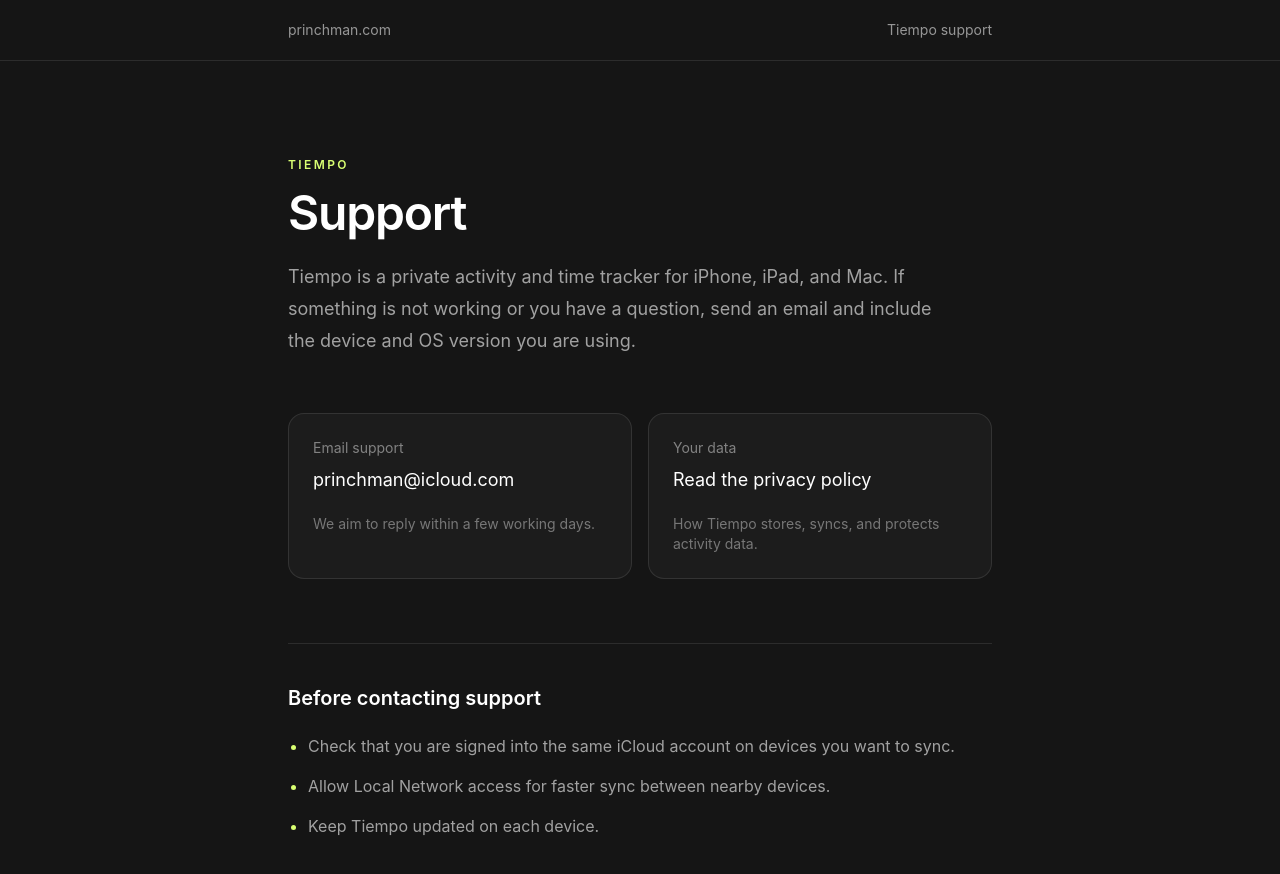
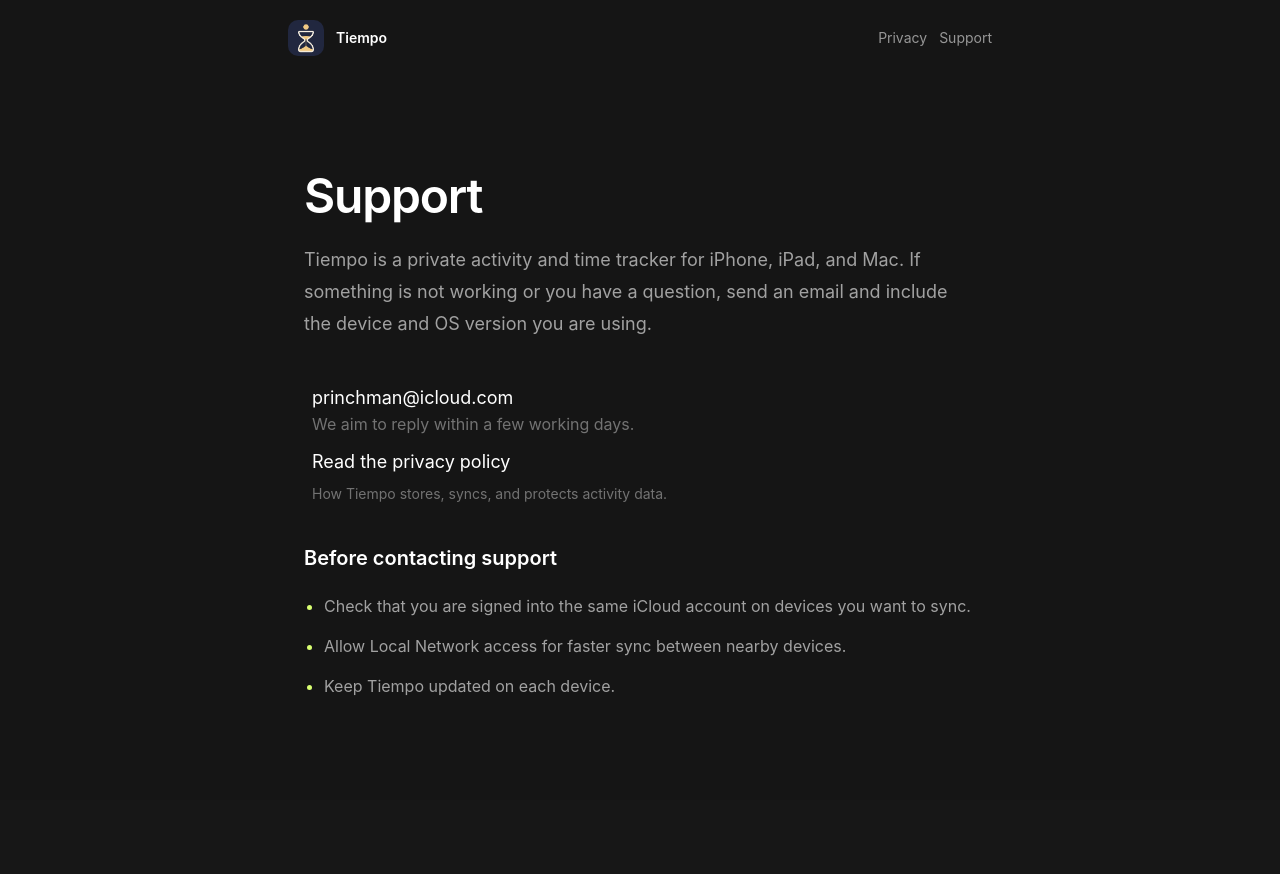
Before and after one commit to princhman/princhman.com, a SvelteKit app: page /tiempo/support in a window 1280 px wide. Shown: the top 874 px of the page. After the commit the page ends 800 px from the top, so only its background shows below. Built offline with nearby package versions, Linux system fonts and the light colour scheme.

Commit message:
Refine Tiempo page shell

```diff
--- a/src/routes/tiempo/+layout.svelte
+++ b/src/routes/tiempo/+layout.svelte
@@ -6,13 +6,40 @@
     <meta name="theme-color" content="#151515" />
 </svelte:head>
 
-<div class="min-h-screen bg-[#151515] text-white selection:bg-[#d9ff72] selection:text-black">
-    <header class="border-b border-white/10">
-        <div class="mx-auto flex max-w-3xl items-center justify-between px-5 py-5 sm:px-8">
-            <a href="/" class="text-sm text-white/55 transition hover:text-white">princhman.com</a>
-            <a href="/tiempo/support" class="text-sm text-white/55 transition hover:text-white">Tiempo support</a>
+<div
+    class="flex min-h-screen flex-col bg-[#151515] text-white selection:bg-[#d9ff72] selection:text-black"
+>
+    <header>
+        <div
+            class="mx-auto flex max-w-3xl items-center justify-between px-5 py-5 sm:px-8"
+        >
+            <a
+                href="/tiempo"
+                class="flex items-center gap-3 text-white transition hover:opacity-75"
+            >
+                <img
+                    src="/tiempo-icon.png"
+                    alt=""
+                    class="h-9 w-9 rounded-[28%]"
+                />
+                <span class="text-sm font-semibold">Tiempo</span>
+            </a>
+            <div class="flex gap-3">
+                <a
+                    href="/tiempo/privacy"
+                    class="text-sm text-white/55 transition hover:text-white"
+                    >Privacy</a
+                >
+                <a
+                    href="/tiempo/support"
+                    class="text-sm text-white/55 transition hover:text-white"
+                    >Support</a
+                >
+            </div>
         </div>
     </header>
 
-    {@render children()}
+    <div class="flex flex-1 flex-col">
+        {@render children()}
+    </div>
 </div>
--- a/src/routes/tiempo/+page.svelte
+++ b/src/routes/tiempo/+page.svelte
@@ -11,22 +11,22 @@
     />
 </svelte:head>
 
-<main class="mx-auto flex min-h-[calc(100vh-65px)] max-w-3xl flex-col justify-center px-5 py-16 sm:px-8">
-    <div class="grid items-center gap-10 sm:grid-cols-[160px_1fr] sm:gap-14">
-        <img
-            src="/tiempo-icon.png"
-            alt="Tiempo app icon"
-            class="h-32 w-32 rounded-[28%] shadow-[0_24px_70px_rgba(0,0,0,0.45)] sm:h-40 sm:w-40"
-        />
-
-        <div>
-            <p class="mb-4 text-xs font-semibold uppercase tracking-[0.2em] text-[#d9ff72]">
+<main
+    class="mx-auto flex w-full max-w-3xl flex-1 flex-col justify-center px-5 py-16 sm:px-8"
+>
+    <div class="flex flex-col items-center">
+        <p
+            class="mb-4 text-xs font-semibold uppercase tracking-[0.2em] text-[#d9ff72]"
+        >
             Your time, privately
         </p>
-            <h1 class="text-5xl font-semibold tracking-tight sm:text-6xl">Tiempo</h1>
-            <p class="mt-6 max-w-xl text-lg leading-8 text-white/60">
-                A calm activity and time tracker for iPhone, iPad, and Mac. Track what matters,
-                understand where your time goes, and keep everything in sync through your private iCloud.
+        <h1 class="text-5xl font-semibold tracking-tight sm:text-6xl">
+            Tiempo
+        </h1>
+        <p class="mt-6 max-w-xl text-lg leading-8 text-white/60 text-center">
+            A calm activity and time tracker for iPhone, iPad, and Mac. Track
+            what matters, understand where your time goes, and keep everything
+            in sync through your private iCloud.
         </p>
 
         <div class="mt-9">
@@ -35,22 +35,20 @@
                     href={appStoreUrl}
                     class="inline-flex min-h-14 items-center rounded-xl border border-white/15 bg-white px-5 text-black transition hover:bg-[#d9ff72]"
                 >
-                        <span class="text-sm font-semibold">Download on the App Store</span>
+                    <span class="text-sm font-semibold"
+                        >Download on the App Store</span
+                    >
                 </a>
             {:else}
                 <span
                     aria-disabled="true"
                     class="inline-flex min-h-14 cursor-default items-center rounded-xl border border-white/10 bg-white/[0.04] px-5 text-white/45"
                 >
-                        <span class="text-sm font-semibold">Coming to the App Store</span>
+                    <span class="text-sm font-semibold"
+                        >Coming to the App Store</span
+                    >
                 </span>
             {/if}
         </div>
     </div>
-    </div>
-
-    <footer class="mt-20 flex gap-6 border-t border-white/10 pt-6 text-sm text-white/45 sm:ml-[214px]">
-        <a href="/tiempo/privacy" class="transition hover:text-white">Privacy</a>
-        <a href="/tiempo/support" class="transition hover:text-white">Support</a>
-    </footer>
 </main>
--- a/src/routes/tiempo/privacy/+page.svelte
+++ b/src/routes/tiempo/privacy/+page.svelte
@@ -8,65 +8,83 @@
 
 <main class="mx-auto max-w-3xl px-5 py-16 sm:px-8 sm:py-24">
     <div class="mb-14 max-w-2xl">
-        <p class="mb-4 text-xs font-semibold uppercase tracking-[0.2em] text-[#d9ff72]">Tiempo</p>
-        <h1 class="text-4xl font-semibold tracking-tight sm:text-5xl">Privacy policy</h1>
+        <h1 class="text-4xl font-semibold tracking-tight sm:text-5xl">
+            Privacy policy
+        </h1>
         <p class="mt-5 text-sm text-white/45">Last updated 10 August 2026</p>
     </div>
 
     <article class="space-y-10 text-[1.05rem] leading-8 text-white/70">
         <section>
-            <h2 class="mb-3 text-xl font-semibold text-white">The short version</h2>
+            <h2 class="mb-3 text-xl font-semibold text-white">
+                The short version
+            </h2>
             <p>
-                Tiempo is designed to keep your activity data private. It has no advertising, analytics,
-                tracking, or third-party marketing SDKs. Your data is stored on your devices and, when
-                iCloud is available, in your private iCloud database so it can stay in sync.
+                Tiempo is designed to keep your activity data private. It has no
+                advertising, analytics, tracking, or third-party marketing SDKs.
+                Your data is stored on your devices and, when iCloud is
+                available, in your private iCloud database so it can stay in
+                sync.
             </p>
         </section>
 
         <section>
-            <h2 class="mb-3 text-xl font-semibold text-white">Information Tiempo handles</h2>
+            <h2 class="mb-3 text-xl font-semibold text-white">
+                Information Tiempo handles
+            </h2>
             <p>
-                Tiempo stores the activities you create, their names and appearance, and the time entries
-                and edits you record. Tiempo also asks Apple for an identifier associated with your iCloud
-                account. The app transforms that identifier into an authentication key used to recognise
-                your own nearby devices; it is not used for advertising or profiling.
+                Tiempo stores the activities you create, their names and
+                appearance, and the time entries and edits you record. Tiempo
+                also asks Apple for an identifier associated with your iCloud
+                account. The app transforms that identifier into an
+                authentication key used to recognise your own nearby devices; it
+                is not used for advertising or profiling.
             </p>
         </section>
 
         <section>
-            <h2 class="mb-3 text-xl font-semibold text-white">How your data is used</h2>
+            <h2 class="mb-3 text-xl font-semibold text-white">
+                How your data is used
+            </h2>
             <p>
-                Activity data is used only to provide Tiempo's tracking, history, insights, Live Activity,
-                and synchronisation features. Tiempo uses Apple's CloudKit service to sync through your
-                private iCloud database. Nearby sync uses your local network to exchange authenticated
-                updates directly between your devices.
+                Activity data is used only to provide Tiempo's tracking,
+                history, insights, Live Activity, and synchronisation features.
+                Tiempo uses Apple's CloudKit service to sync through your
+                private iCloud database. Nearby sync uses your local network to
+                exchange authenticated updates directly between your devices.
             </p>
         </section>
 
         <section>
             <h2 class="mb-3 text-xl font-semibold text-white">Sharing</h2>
             <p>
-                We do not sell your data or share it with advertisers or data brokers. Apple processes data
-                needed to provide iCloud, CloudKit, push notifications, and App Store services under Apple's
-                own terms and privacy policy.
+                We do not sell your data or share it with advertisers or data
+                brokers. Apple processes data needed to provide iCloud,
+                CloudKit, push notifications, and App Store services under
+                Apple's own terms and privacy policy.
             </p>
         </section>
 
         <section>
-            <h2 class="mb-3 text-xl font-semibold text-white">Retention and deletion</h2>
+            <h2 class="mb-3 text-xl font-semibold text-white">
+                Retention and deletion
+            </h2>
             <p>
-                Your data remains on your devices and in your private iCloud database until you delete it.
-                You can delete time entries inside Tiempo. You can also remove Tiempo's stored iCloud data
-                through your Apple device's iCloud storage settings. Uninstalling the app removes its local
-                data from that device but may not remove data already stored in iCloud.
+                Your data remains on your devices and in your private iCloud
+                database until you delete it. You can delete time entries inside
+                Tiempo. You can also remove Tiempo's stored iCloud data through
+                your Apple device's iCloud storage settings. Uninstalling the
+                app removes its local data from that device but may not remove
+                data already stored in iCloud.
             </p>
         </section>
 
         <section>
             <h2 class="mb-3 text-xl font-semibold text-white">Your choices</h2>
             <p>
-                You can deny local-network access in System Settings, stop using iCloud for Tiempo, or use
-                the app while offline. Some synchronisation features will not work when those services are
+                You can deny local-network access in System Settings, stop using
+                iCloud for Tiempo, or use the app while offline. Some
+                synchronisation features will not work when those services are
                 unavailable.
             </p>
         </section>
@@ -75,7 +93,10 @@
             <h2 class="mb-3 text-xl font-semibold text-white">Contact</h2>
             <p>
                 Questions about this policy can be sent to
-                <a class="text-white underline decoration-white/30 underline-offset-4 hover:decoration-white" href="mailto:princhman@icloud.com">princhman@icloud.com</a>.
+                <a
+                    class="text-white underline decoration-white/30 underline-offset-4 hover:decoration-white"
+                    href="mailto:princhman@icloud.com">princhman@icloud.com</a
+                >.
             </p>
         </section>
     </article>
--- a/src/routes/tiempo/support/+page.svelte
+++ b/src/routes/tiempo/support/+page.svelte
@@ -8,39 +8,54 @@
 
 <main class="mx-auto max-w-3xl px-5 py-16 sm:px-8 sm:py-24">
     <div class="max-w-2xl">
-        <p class="mb-4 text-xs font-semibold uppercase tracking-[0.2em] text-[#d9ff72]">Tiempo</p>
-        <h1 class="text-4xl font-semibold tracking-tight sm:text-5xl">Support</h1>
+        <h1 class="text-4xl font-semibold tracking-tight sm:text-5xl">
+            Support
+        </h1>
         <p class="mt-6 text-lg leading-8 text-white/60">
-            Tiempo is a private activity and time tracker for iPhone, iPad, and Mac. If something is not
-            working or you have a question, send an email and include the device and OS version you are using.
+            Tiempo is a private activity and time tracker for iPhone, iPad, and
+            Mac. If something is not working or you have a question, send an
+            email and include the device and OS version you are using.
         </p>
     </div>
 
-    <div class="mt-14 grid gap-4 sm:grid-cols-2">
+    <div class="mt-10 ml-2 flex flex-col gap-2">
         <a
             href="mailto:princhman@icloud.com?subject=Tiempo%20support"
-            class="group rounded-2xl border border-white/10 bg-white/[0.03] p-6 transition hover:border-[#d9ff72]/50 hover:bg-white/[0.06]"
+            class="group"
         >
-            <p class="text-sm text-white/45">Email support</p>
-            <p class="mt-2 text-lg text-white group-hover:text-[#d9ff72]">princhman@icloud.com</p>
-            <p class="mt-5 text-sm text-white/40">We aim to reply within a few working days.</p>
+            <p class="mt-1 text-lg text-white group-hover:text-[#d9ff72]">
+                princhman@icloud.com
+            </p>
+            <p class="mt-2text-sm text-white/40">
+                We aim to reply within a few working days.
+            </p>
         </a>
 
-        <a
-            href="/tiempo/privacy"
-            class="group rounded-2xl border border-white/10 bg-white/[0.03] p-6 transition hover:border-[#d9ff72]/50 hover:bg-white/[0.06]"
-        >
-            <p class="text-sm text-white/45">Your data</p>
-            <p class="mt-2 text-lg text-white group-hover:text-[#d9ff72]">Read the privacy policy</p>
-            <p class="mt-5 text-sm text-white/40">How Tiempo stores, syncs, and protects activity data.</p>
+        <a href="/tiempo/privacy" class="group">
+            <p class="mt-1 text-lg text-white group-hover:text-[#d9ff72]">
+                Read the privacy policy
+            </p>
+            <p class="mt-2 text-sm text-white/40">
+                How Tiempo stores, syncs, and protects activity data.
+            </p>
         </a>
     </div>
 
-    <section class="mt-16 border-t border-white/10 pt-10 text-white/60">
-        <h2 class="text-xl font-semibold text-white">Before contacting support</h2>
-        <ul class="mt-5 list-disc space-y-3 pl-5 leading-7 marker:text-[#d9ff72]">
-            <li>Check that you are signed into the same iCloud account on devices you want to sync.</li>
-            <li>Allow Local Network access for faster sync between nearby devices.</li>
+    <section class="mt-10 text-white/60">
+        <h2 class="text-xl font-semibold text-white">
+            Before contacting support
+        </h2>
+        <ul
+            class="mt-5 list-disc space-y-3 pl-5 leading-7 marker:text-[#d9ff72]"
+        >
+            <li>
+                Check that you are signed into the same iCloud account on
+                devices you want to sync.
+            </li>
+            <li>
+                Allow Local Network access for faster sync between nearby
+                devices.
+            </li>
             <li>Keep Tiempo updated on each device.</li>
         </ul>
     </section>
```
Lines whose indentation alone changed are shown as unchanged.
